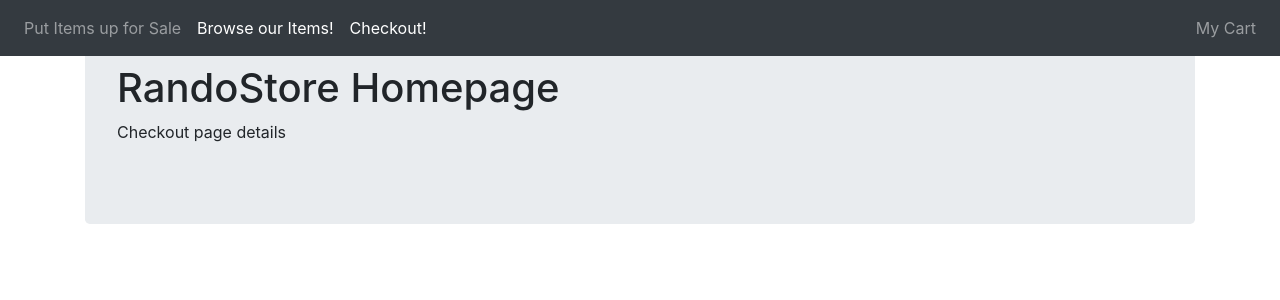
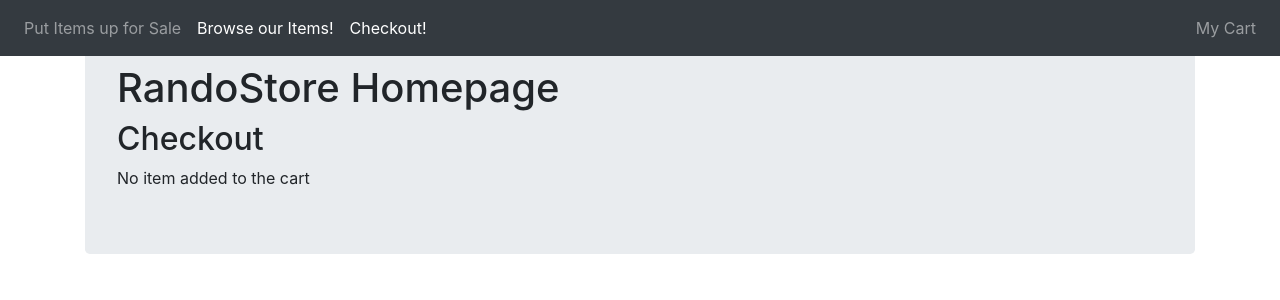
Before and after one commit to waleedwaseem/ProductBox-Frontend-Challenge, a React (Create React App) app: page /checkout in a window 1280 px wide. Shown: the top 300 px of the page. Built offline with nearby package versions, Linux system fonts and the light colour scheme.

Commit message:
Add showing cart item in checkout page

```diff
--- /dev/null
+++ b/src/components/checkout/index.js
@@ -0,0 +1,13 @@
+import React from 'react';
+import Cart from '../cart';
+
+const Checkout = (props) => {
+	return <div>
+		<h2>Checkout</h2>
+		<div>
+			<Cart />
+		</div>
+	</div>
+}
+
+export default Checkout;
--- a/src/pages/CheckoutPage.js
+++ b/src/pages/CheckoutPage.js
@@ -1,8 +1,9 @@
 import React from 'react';
+import Checkout from '../components/checkout'
 
 const CheckoutPage = (props) => {
 	return <div>
-		<p>Checkout page details</p>
+		<Checkout />
 	</div>
 }
 
```
